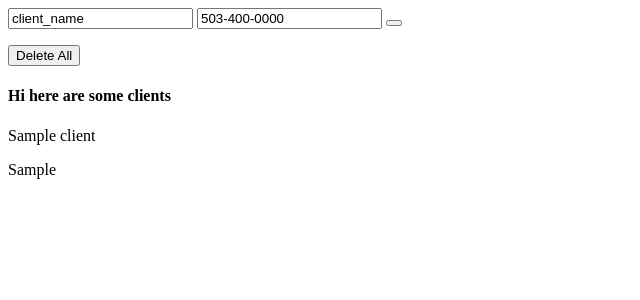
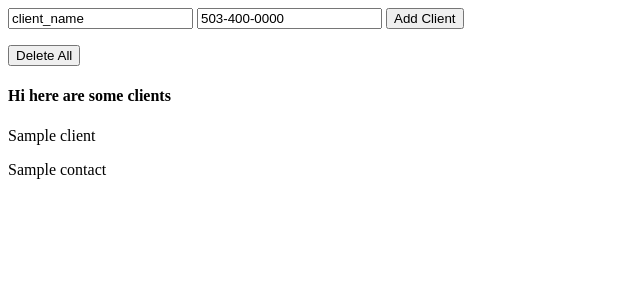
Before and after one commit to changemachine/0320_assess_salon, a PHP site: template views/index.twig in a window 1280 px wide. Shown: the top 300 px of the page, without its empty margins (0-640 px from the left). Run offline with PHP 8.4, Linux system fonts and the light colour scheme; the template is opened without the code that fills it: most values are stand-ins (such as "Sample title", 1, 10 or a date in 2020); some libraries are stand-ins or nearby versions.

Commit message:
getAll and display clients work.

```diff
--- a/src/Client.php
+++ b/src/Client.php
@@ -65,9 +65,10 @@
             $returned_clients = $GLOBALS['DB']->query('SELECT * FROM clients;');
             $clients = array();
             foreach($returned_clients as $client){
-                $id = $client['id'];
+                //$id = $client['id'];
                 $client_name = $client['client_name'];
-                $new_client = new Client($id, $client_name);
+                $contact = $client['contact'];
+                $new_client = new Client($client_name, $contact);
                 array_push($clients, $new_client);
             }
             return $clients;
--- a/views/index.twig
+++ b/views/index.twig
@@ -3,18 +3,19 @@
         <title></title>
     </head>
     <body>
+
         <div class='container'>
         <form action='/new_client' method='post'>
-            <input id='client_name' name='client_name' type='text' value="client_name">
-            <input id='contact' type="tel" name='contact' value="503-400-0000">
+            <input name='client_name' type='text' value="client_name">
+            <input name='contact' type="tel"  value="503-400-0000">
             <!-- <input id='stylist_id' name='stylist_id' type='int' value="stylist_id"> -->
-            <button type='submit' class='btn-xs'>
+            <button type='submit'>Add Client</button>
         </form>
         </div>
 
         <div class='container'>
         <form action='/delete_clients' method='post'>
-            <button type='submit' class='btn-xs'>Delete All</button>
+            <button type='submit' class='btn btn-danger'>Delete All</button>
         </form>
         </div>
 
@@ -30,8 +31,7 @@
             <h4>Hi here are some clients</h4>
                 {% for client in clients %}
                     <p>{{ client.getName }}</p>
-                    <p>{{ client.getContact }}</p>
-
+                    <p>{{ client.contact }}</p>
                 {% endfor %}
                 {% else %} <h4>No Clients, Chuck.</h4>
             {% endif %}
```
